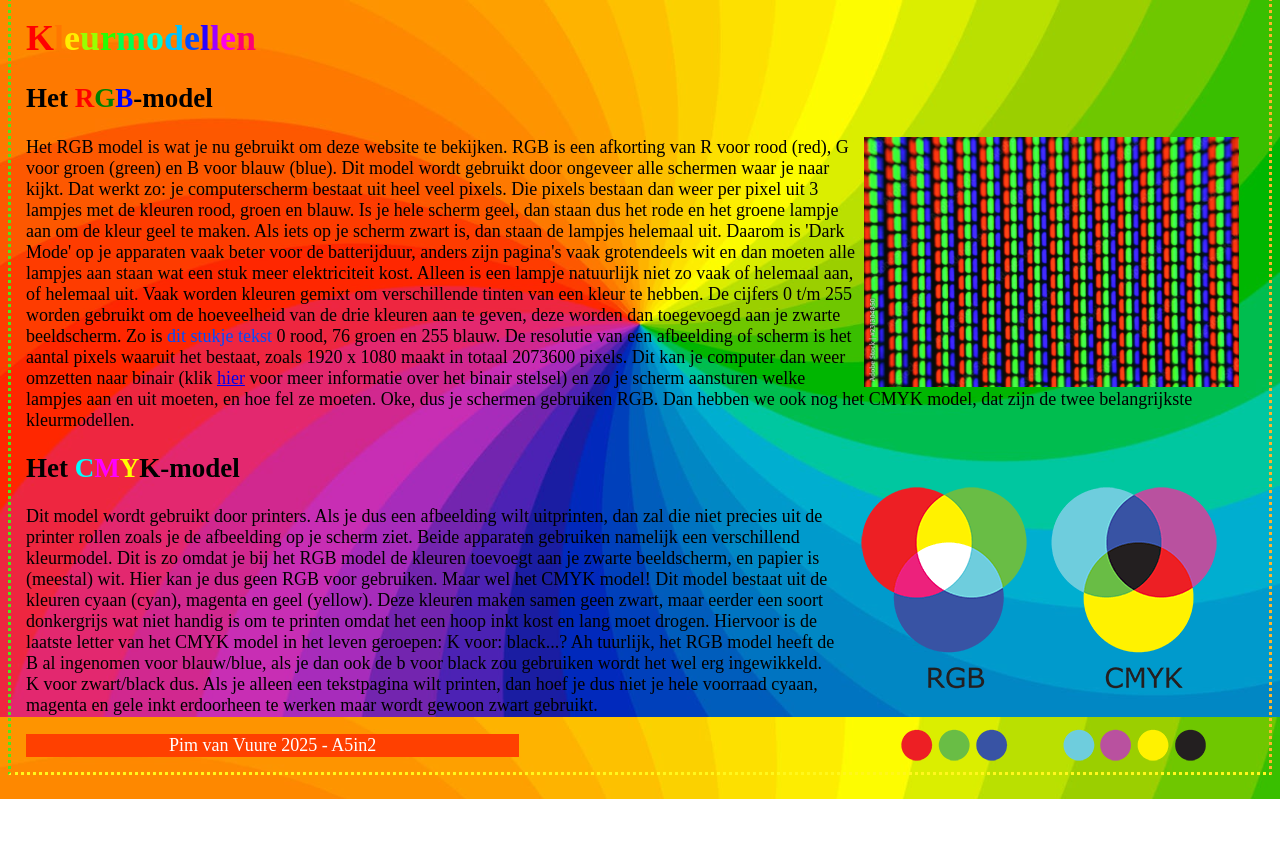
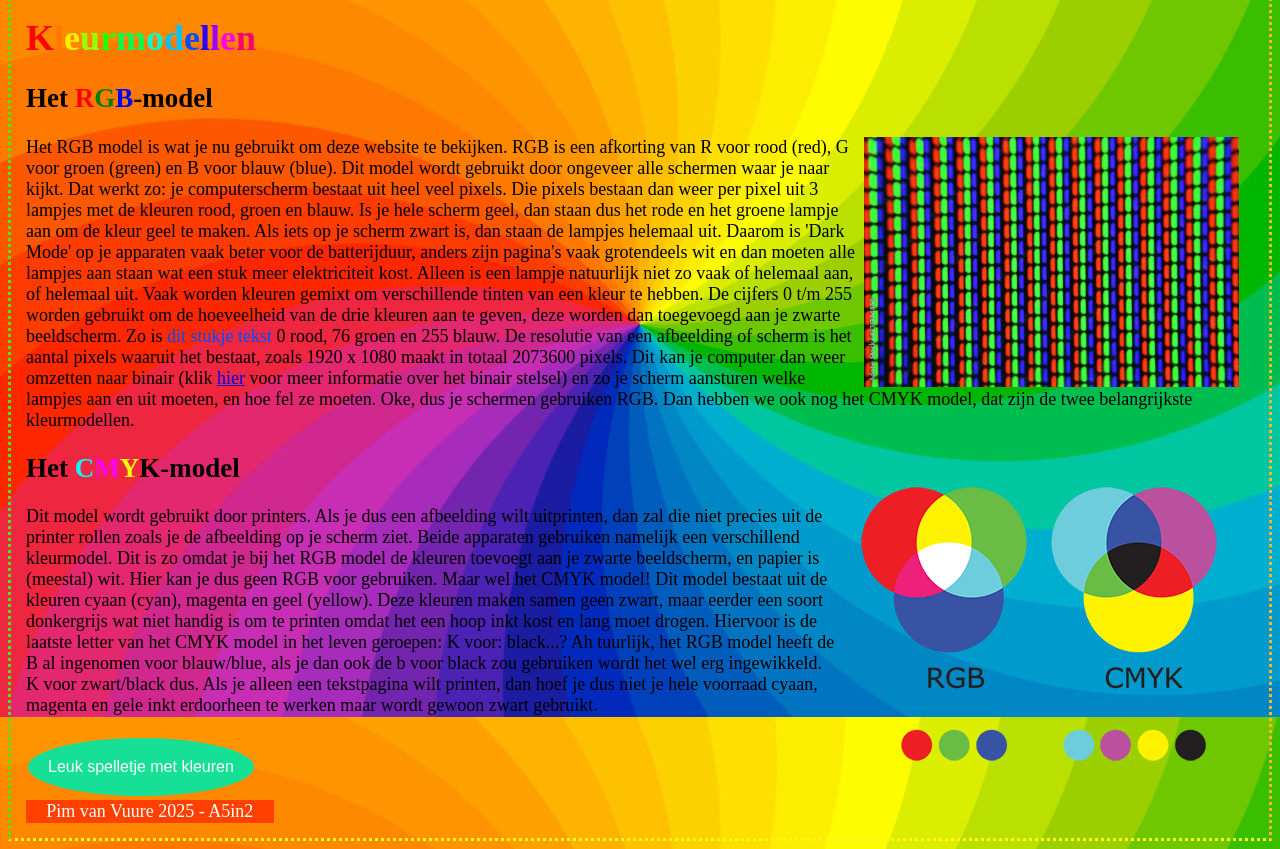
Before and after one commit to pimpermuntje/pimpermuntje.github.io, a plain HTML site: page Kleurmodellen.html in a window 1280 px wide. Shown: the part 83-932 px from the top of the page. Before the commit the page ends 882 px from the top, so only its background shows below. Drawn offline with Linux system fonts and the light colour scheme.

Commit message:
Laatste aanpassingen

```diff
--- a/Kleurmodellen.html
+++ b/Kleurmodellen.html
@@ -35,7 +35,9 @@
             Maar wel het CMYK model! Dit model bestaat uit de kleuren cyaan (cyan), magenta en geel (yellow). Deze kleuren maken samen geen zwart, maar eerder een soort donkergrijs wat niet handig is om te printen omdat het een hoop inkt kost en lang moet drogen.
             Hiervoor is de laatste letter van het CMYK model in het leven geroepen: K voor: black...? Ah tuurlijk, het RGB model heeft de B al ingenomen voor blauw/blue, als je dan ook de b voor black zou gebruiken wordt het wel erg ingewikkeld. K voor zwart/black dus.
             Als je alleen een tekstpagina wilt printen, dan hoef je dus niet je hele voorraad cyaan, magenta en gele inkt erdoorheen te werken maar wordt gewoon zwart gebruikt.</p>
-
+            <a color.method.ac>
+            <button class="button button2">Leuk spelletje met kleuren</button>
+            </a>
         <footer>
         Pim van Vuure
         2025 - A5in2
--- a/style.css
+++ b/style.css
@@ -5,6 +5,7 @@ body {
 
 ul {
     list-style-type: none; /*zodat het geen opsomming wordt met bijvoorbeeld rondjes of sterretjes*/
+    font-family: 'Brush Script MT'; /*lettertype*/
     margin: 0; /*ruimte tussen de navigatiebar en de bovenkant van de pagina*/
     padding: 0; /*ruimte tussen de linkerkant van de pagina en het begin van de navigatiebar*/
     overflow: hidden; /*zodat er niet gescrolled kan worden naar de tekst*/
@@ -24,7 +25,7 @@ ul li a {
   display: block; /*maakt de vorm van de knoppen een blok/rechthoek*/
   color: rgb(116, 209, 255); /*kleur van de tekst in de balk*/
   text-align: center; /*laat de tekst in het midden van de knop staan*/
-  padding: 14px 16px; /*zorgt voor ruimte tussen, boven en onder de elementen*/
+  padding: 14px 16px; /*zorgt voor ruimte tussen, boven en onder de tekst*/
   text-decoration: none; /*geen text decoratie*/
 }
 
@@ -49,16 +50,15 @@ ul li a.active {
   background-position: center; /*centreert de positie van de afbeelding*/
   background-repeat: no-repeat; /*herhaalt de afbeelding niet, zodat hij niet dubbel komt als je scrolt*/
   background-attachment: fixed; /*zodat de achtergrond niet mee scrollt maar 'vast' zit*/
-  border-style: dotted;
-  border-color: rgb(43, 100, 247) rgb(255, 180, 42) rgb(255, 247, 28) rgb(77, 231, 26);
-  padding: 15px;
-  font-family: 'Brush Script MT';
+  border-style: dotted; /*stijl van de lijnen*/
+  border-color: rgb(43, 100, 247) rgb(255, 180, 42) rgb(255, 247, 28) rgb(77, 231, 26); /*kleur(en in dit geval) van de lijnen*/
+  padding: 15px; /*afstand tussen de lijn en de inhoud*/
 }
 
 #Index {
   background-color:rgb(255, 222, 59);
   border-style: dotted;
-  border-color: rgb(255, 177, 59);
+  border-color: rgb(255, 144, 59);
   padding: 15px;
 }
 
@@ -147,19 +147,19 @@ h2.kleurtitel-cmyk {
   padding: 20px;
   text-align: center;
   text-decoration: none;
-  display: inline-block;
+  display: inline-block; /*zodat de knop naast andere elementen kan staan*/
   font-size: 16px;
   margin: 4px 2px;
-  cursor: pointer;
+  cursor: pointer; /*maakt je cursor in een handje als je op de knop gaat staan*/
 }
 
-.button1 {border-radius: 8px;}
+.button1 {border-radius: 8px;} /*hoe vlak/rond de randen van de knop zijn*/
 .button2 {border-radius: 50%;}
 
 footer {
   text-align: center;
   padding: 1px;
-  width: 40%;
+  width: 20%; /*wijdte van de footer*/
   background-color:rgb(255, 64, 0);
   color: white;
 }
```
Also changed, not shown: Binair stelsel.html (+1 -1 lines), Invoer - verwerking - uitvoer.html (+1 -1 lines).
